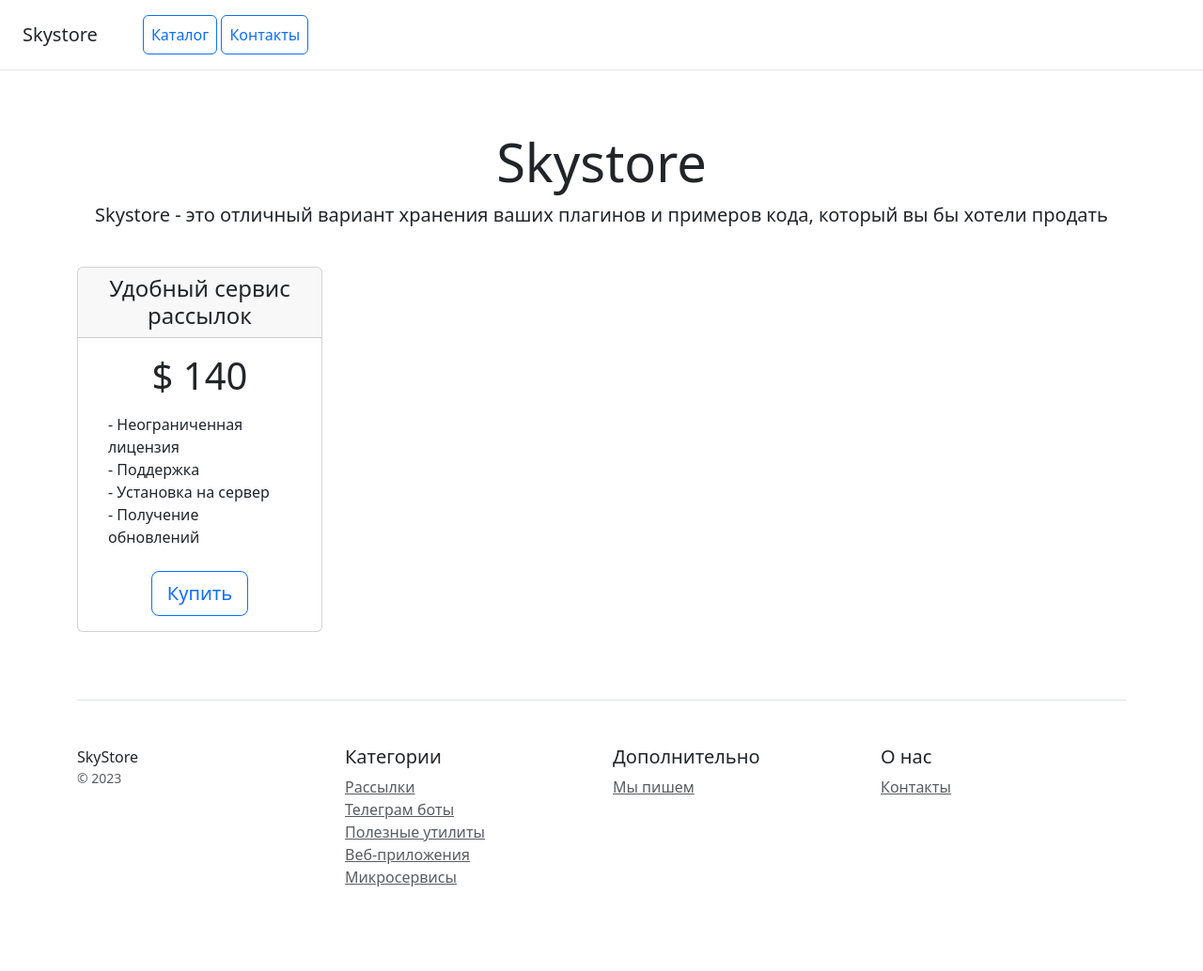
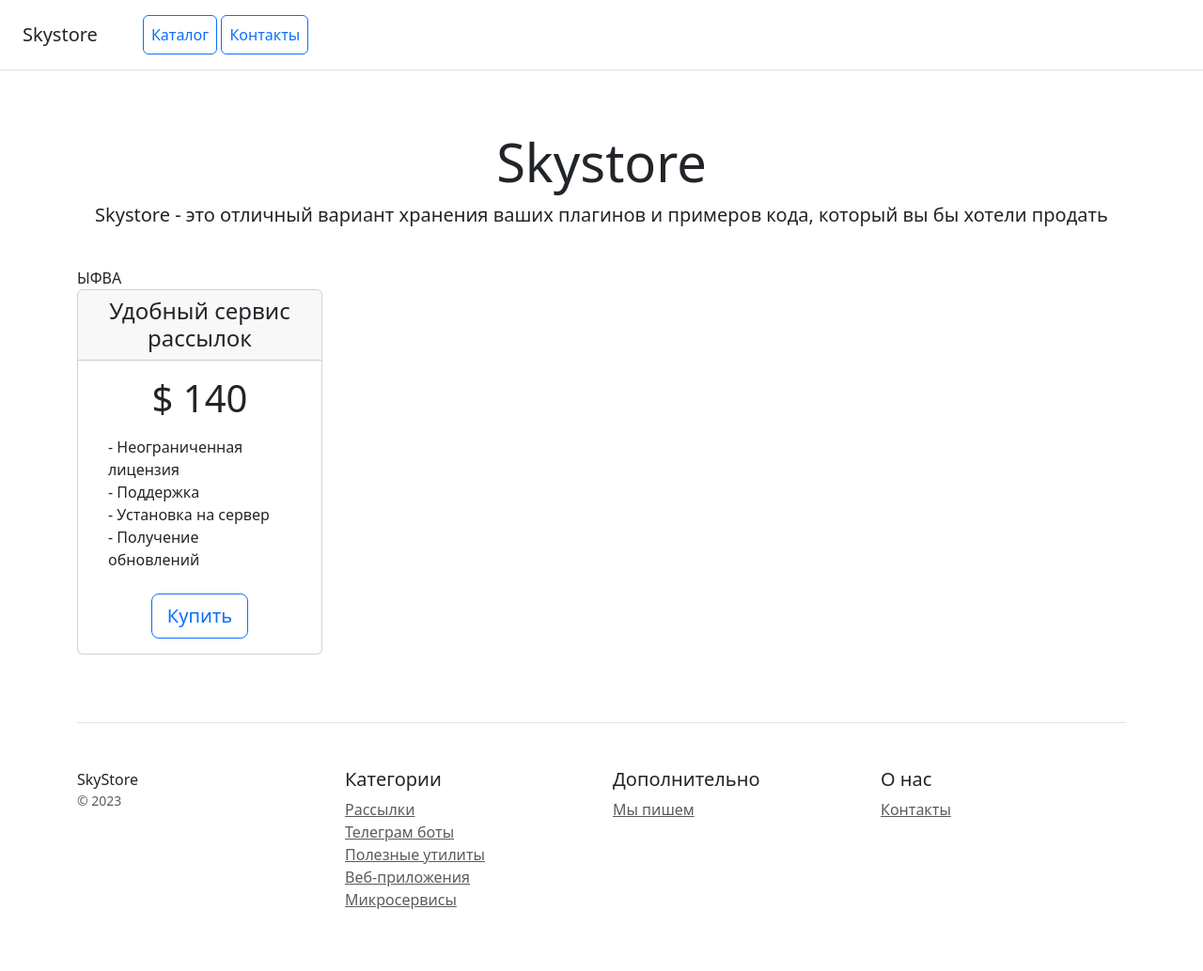
Before and after one commit to Setlik/DjangoHW2, a Django app: page / in a window 1280 px wide. Shown: the whole page at 94% size. Before the commit the page ends 944 px from the top, so only its background shows below. Run offline with Django 5.2, Linux system fonts and the light colour scheme; some libraries are stand-ins or nearby versions.

Commit message:
Сохранение локальных изменений перед обновлением

```diff
--- a/catalog/templates/home.html
+++ b/catalog/templates/home.html
@@ -21,7 +21,7 @@
         продать</p>
 </div>
 
-<div class="container">
+<div class="container">ЫФВА
     <div class="row text-center">
         <div class="col-3">
             <div class="card mb-4 box-shadow">
```
